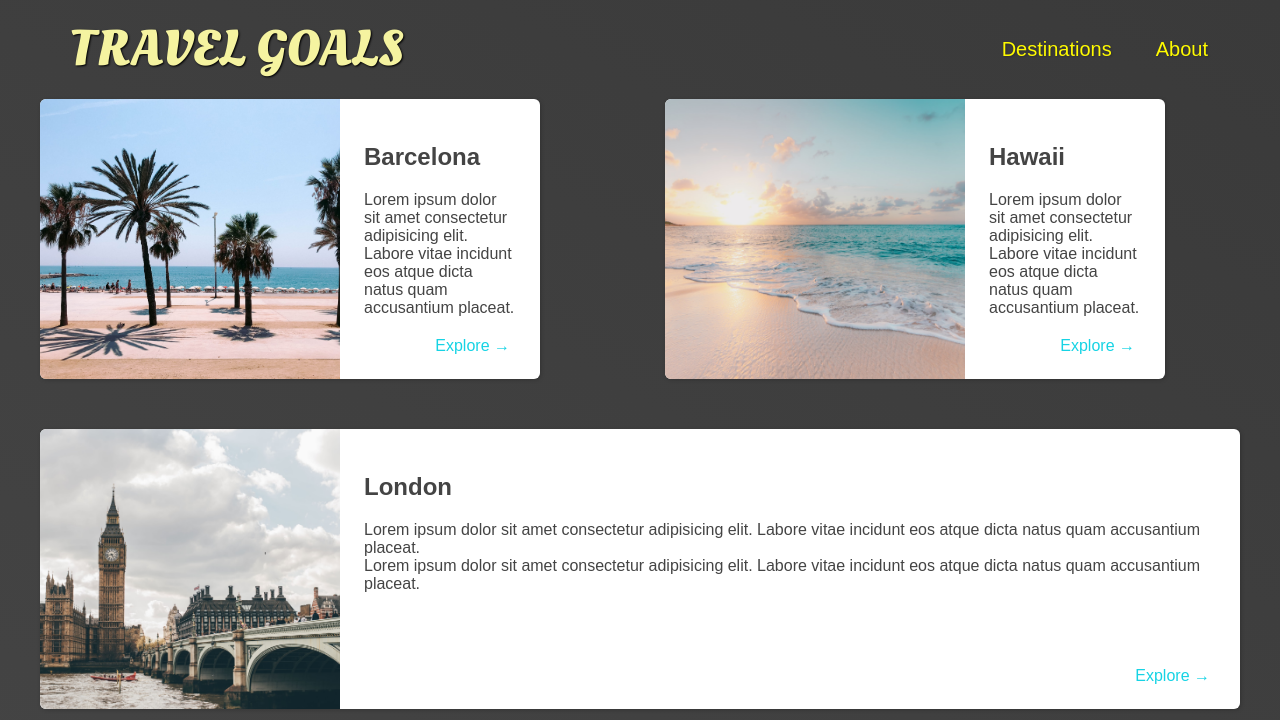
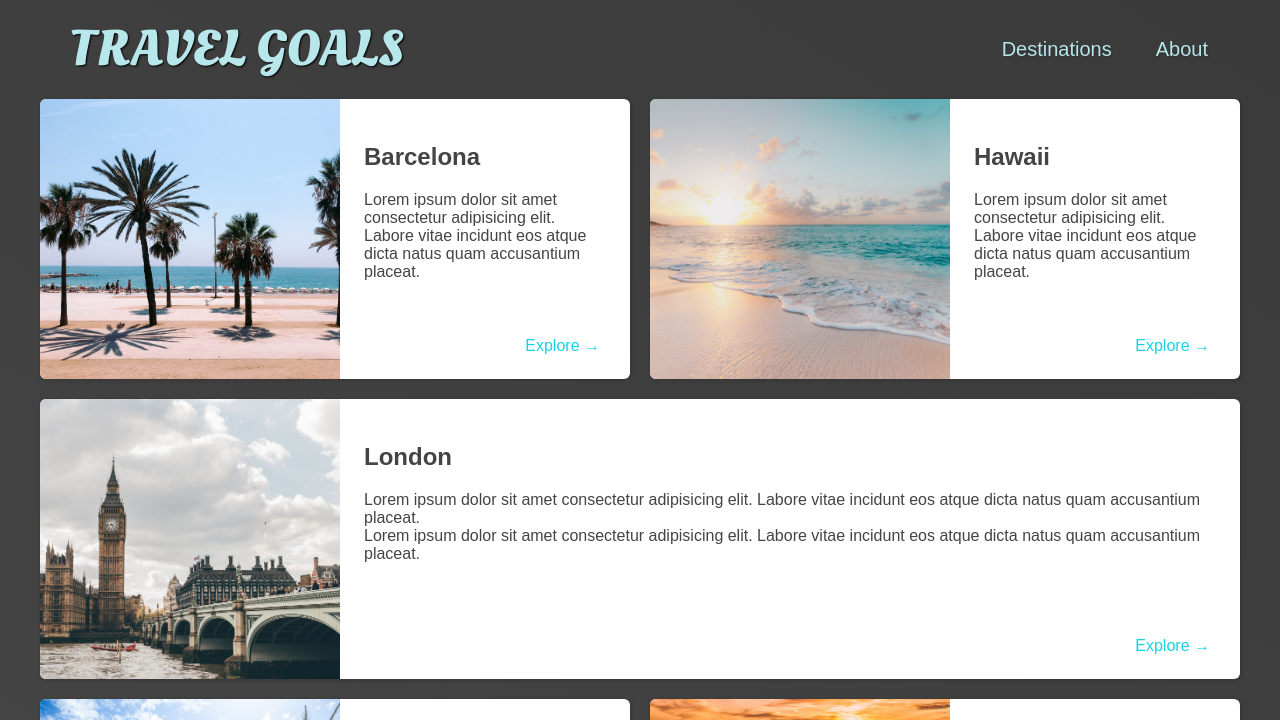
Before and after one commit to m-tonon/travel-page, a plain HTML site: page places.html in a window 1280 px wide. Shown: the top 720 px of the page. Drawn offline with Linux system fonts and the light colour scheme.

Commit message:
finishing touches on styling

```diff
--- a/places.css
+++ b/places.css
@@ -1,18 +1,31 @@
 body {
   background: linear-gradient(30deg, rgb(77, 77, 77), rgb(58, 58, 58));
   color: rgb(68, 68, 68);
+}
+
+#page-logo a {
+color: rgb(183,230,235);
 }
 
 header {
   position: static;
 }
 
+header a {
+  color: rgb(183,230,235);
+}
+
+header nav a:hover {
+  background-color: rgb(183,230,235);
+  color: rgb(59,59,59);
+}
+
 main ul {
   width: 1200px;
-  margin: 0 auto;
+  margin: 0 auto 48px auto;
   display: grid;
   grid-template-columns: 1fr 1fr;
-  gap: 50px 50px;
+  gap: 20px 20px;
 }
 
 main li {
@@ -21,7 +34,6 @@ main li {
   box-shadow: 1px 1px 4px rgba(0, 0, 0, 0.2);
   border-radius: 6px;
   overflow: hidden;
-  width: 500px;
 }
 
 main li img {
@@ -34,13 +46,8 @@ main li p {
   margin: 0;
 }
 
-main li:nth-of-type(2) {
-  grid-column: 2;
-}
-
 li:nth-of-type(3) {
   grid-column: 1 / 3;
-  width: 100%;
 }
 
 .item-content {
@@ -48,6 +55,10 @@ li:nth-of-type(3) {
   display: flex;
   flex-direction: column;
   justify-content: space-between;
+}
+
+.item-content h2 {
+  margin: 20px 0px;
 }
 
 .actions {
--- a/shared.css
+++ b/shared.css
@@ -47,7 +47,7 @@ header a {
   border-radius: 6px;
 }
 
-header a:hover {
+header nav a:hover {
   color: rgb(77,77,77);
   background-color: rgb(255,251,0);
 }
```
Also changed, not shown: places.html (+1 -1 lines), styles.css (+9 -9 lines).
